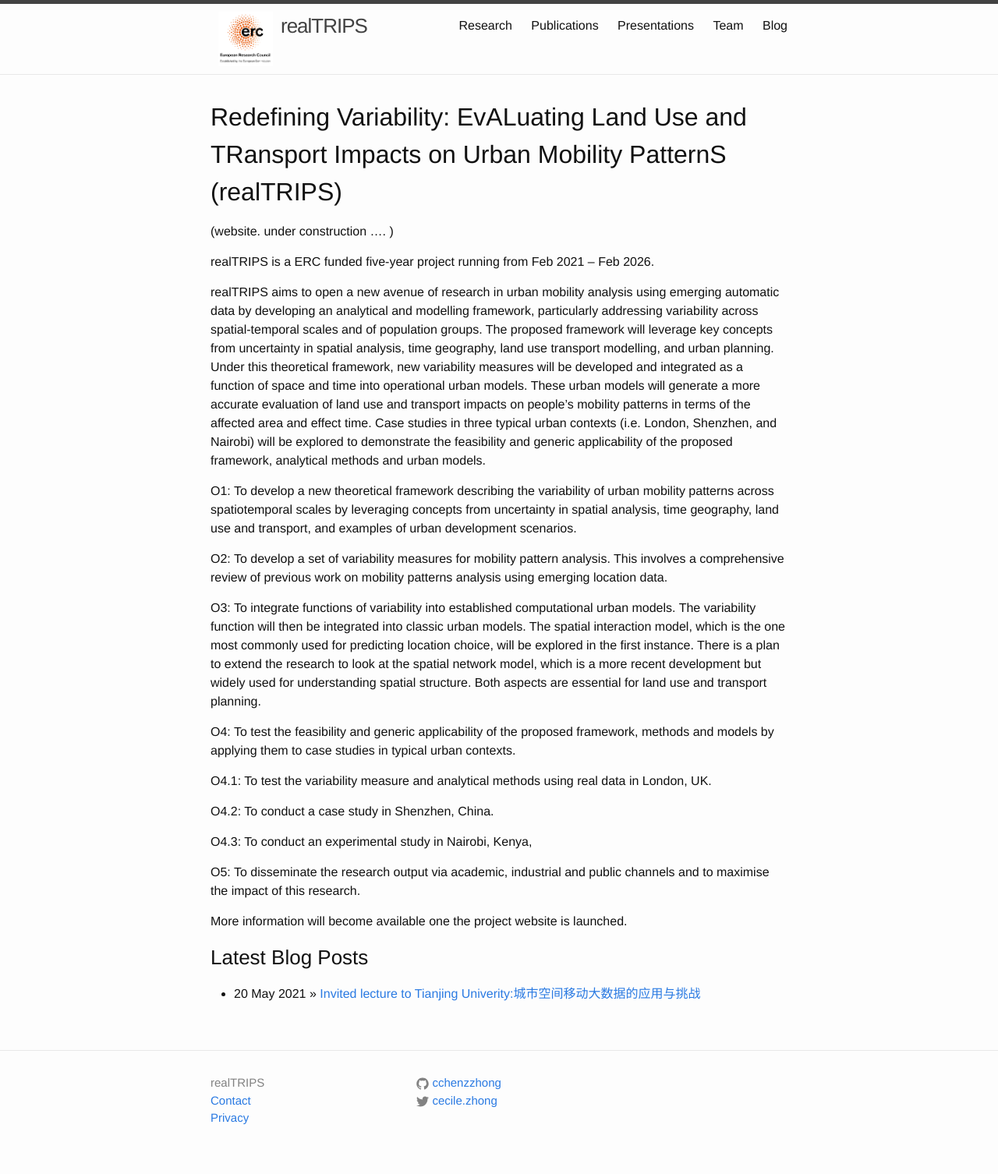
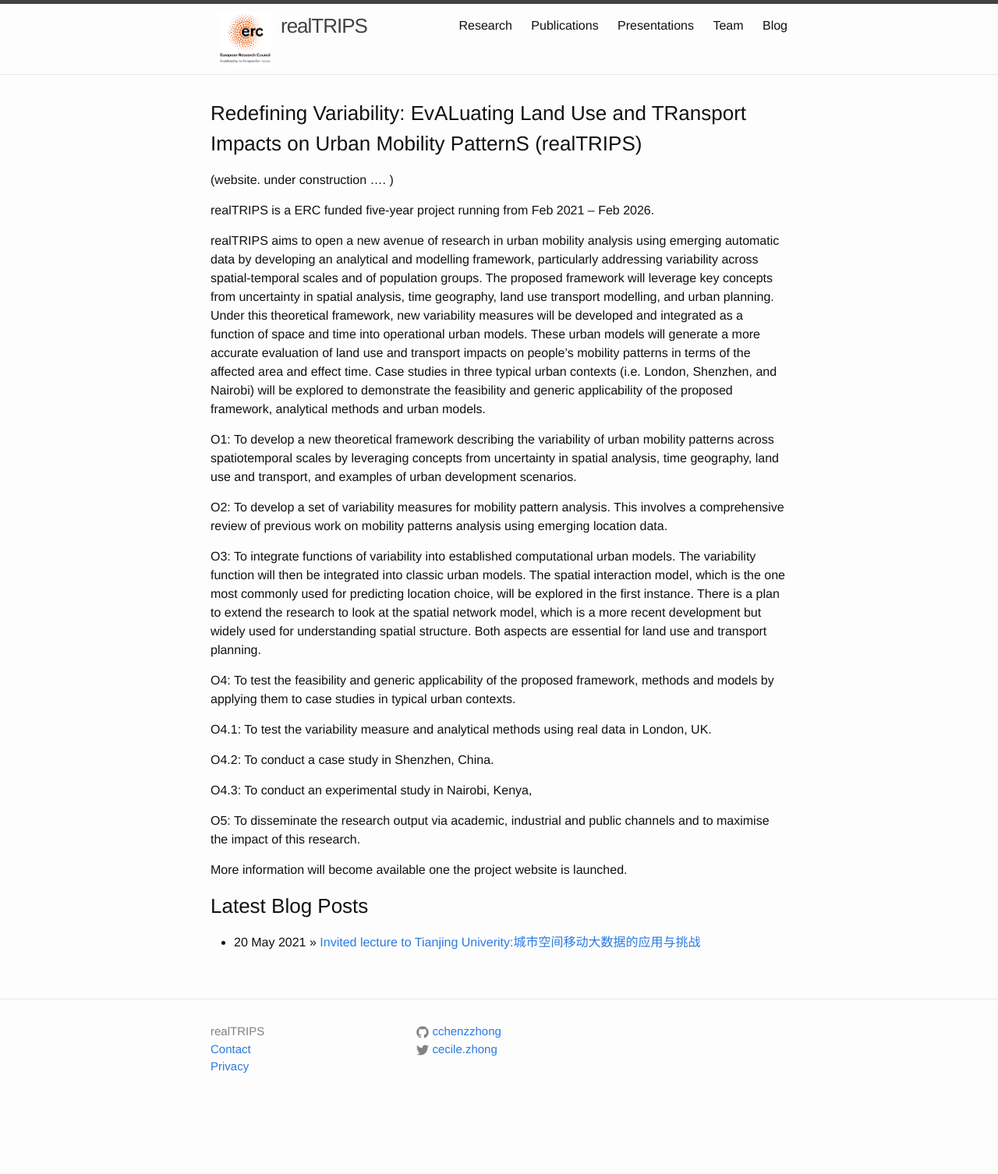
Before and after one commit to c-zhong-ucl-ac-uk/realTRIPS, a Jekyll site: the page built from index.md, in a window 1280 px wide. Shown: the whole page at 78% size. Built offline with Jekyll 4.4.1, drawn with Linux system fonts in a browser that asks for light colours; our own code applies the rules of GitHub Pages for plain Markdown files; after the commit the page ends 1440 px from its top, so only the background shows below that.

```diff
--- a/index.md
+++ b/index.md
@@ -4,7 +4,9 @@ title:
 tagline: Redefining Variability: EvALuating Land Use and TRansport Impacts on Urban Mobility PatternS
 ---
 
-## Redefining Variability: EvALuating Land Use and TRansport Impacts on Urban Mobility PatternS (realTRIPS)
+
+
+### Redefining Variability: EvALuating Land Use and TRansport Impacts on Urban Mobility PatternS (realTRIPS)
 
 (website. under construction .... )
 
```
